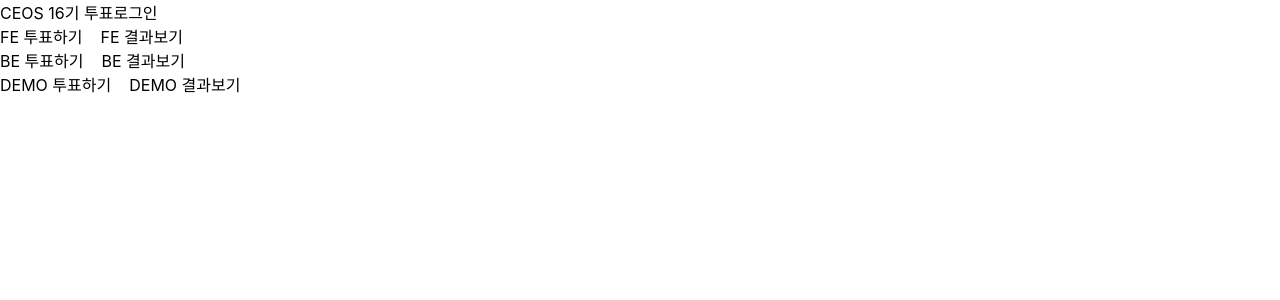
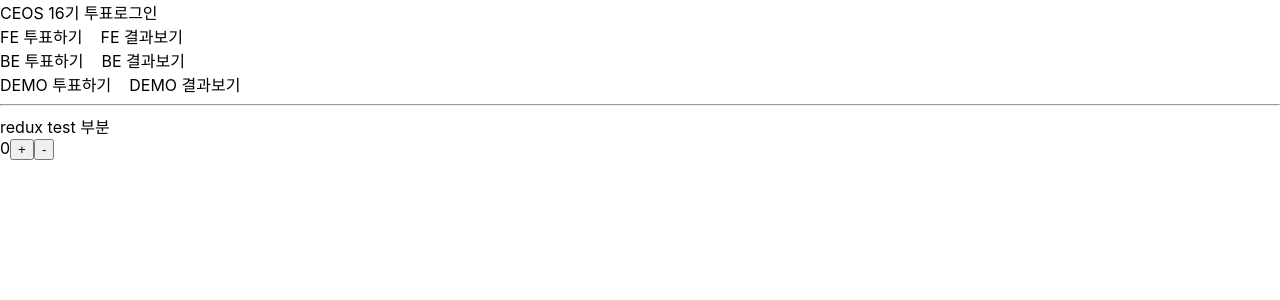
Before and after one commit to heeeesoo/react-vote-16th, a Next.js app: page / in a window 1280 px wide. Shown: the top 300 px of the page. Built offline with nearby package versions, Linux system fonts and the light colour scheme.

Commit message:
chore : redux-toolkit count로 테스트 기능

```diff
--- a/package.json
+++ b/package.json
@@ -9,6 +9,7 @@
     "lint": "next lint"
   },
   "dependencies": {
+    "@reduxjs/toolkit": "^1.9.1",
     "@types/cookie": "^0.5.1",
     "@types/jsonwebtoken": "^8.5.9",
     "@types/node": "18.11.9",
@@ -22,6 +23,7 @@
     "next": "13.0.5",
     "react": "18.2.0",
     "react-dom": "18.2.0",
+    "react-redux": "^8.0.5",
     "typescript": "4.9.3"
   }
 }
--- a/pages/_app.tsx
+++ b/pages/_app.tsx
@@ -2,6 +2,9 @@ import '../styles/globals.css'
 import type { AppProps } from 'next/app'
 import Script from 'next/script'
 import Layout from '../src/components/layout/layout';
+
+import { Provider } from 'react-redux';
+import store from '../src/store';
 
 //Kakao 함수를 전역에서 사용할 수 있도록 선언
 declare global {
@@ -18,6 +21,7 @@ export default function App({ Component, pageProps }: AppProps) {
     console.log(window.Kakao.isInitialized());
   }
   return (
+    <Provider store={store}>
       <Layout>
         <Component {...pageProps} />
         <Script
@@ -25,5 +29,6 @@ export default function App({ Component, pageProps }: AppProps) {
           onLoad={kakaoInit}
         ></Script>
       </Layout>
+    </Provider>
   )
 }
--- a/pages/index.tsx
+++ b/pages/index.tsx
@@ -1,7 +1,18 @@
 import Link from "next/link";
+
+// redux test 부분
+import {up, down} from '../src/features/counter/counterSlice'
+import { useSelector, useDispatch } from "react-redux";
+import { selectCount } from "../src/features/counter/counterSlice";
+// redux test 부분
 
 export default function Home() {
   const names = ['FE', 'BE', 'DEMO'];
+
+  // redux test 부분
+  const dispatch = useDispatch();
+  const count = useSelector(selectCount);
+  // redux test 부분
 
   return (
     <div>
@@ -28,6 +39,16 @@ export default function Home() {
           )
         })
       }
+
+      <hr/>
+      redux test 부분 <br/>
+      {count}
+      <button onClick={()=>{
+        dispatch(up(2))
+      }}> + </button>
+      <button onClick={()=>{
+        dispatch(down(2))
+      }}> - </button>
     </div>
   )
 }
--- /dev/null
+++ b/src/features/counter/counterSlice.tsx
@@ -0,0 +1,21 @@
+import {createSlice} from '@reduxjs/toolkit';
+import { AppState } from '../../store';
+
+const counterSlice = createSlice({
+    name: 'counterSlice',
+    initialState: {value:0},
+    reducers:{
+        up:(state,action) => {
+            state.value = state.value + action.payload;
+        },
+        down : (state,action) => {
+            state.value = state.value - action.payload;
+        }
+    }
+})
+
+export const selectCount = (state: AppState) => state.counter.value;
+
+export default counterSlice;
+
+export const {up, down} = counterSlice.actions;
--- /dev/null
+++ b/src/store.tsx
@@ -0,0 +1,17 @@
+import { configureStore, ThunkAction, Action } from '@reduxjs/toolkit'
+
+import counterSlice from './features/counter/counterSlice'
+
+export function makeStore(){
+    return configureStore({
+        reducer: {
+            counter: counterSlice.reducer
+        }
+    })
+}
+
+const store = makeStore()
+
+export type AppState = ReturnType<typeof store.getState>
+
+export default store;
```
Also changed, not shown: 1 other file (tests, documents, lock files or other folders). Lines whose indentation alone changed are shown as unchanged.
